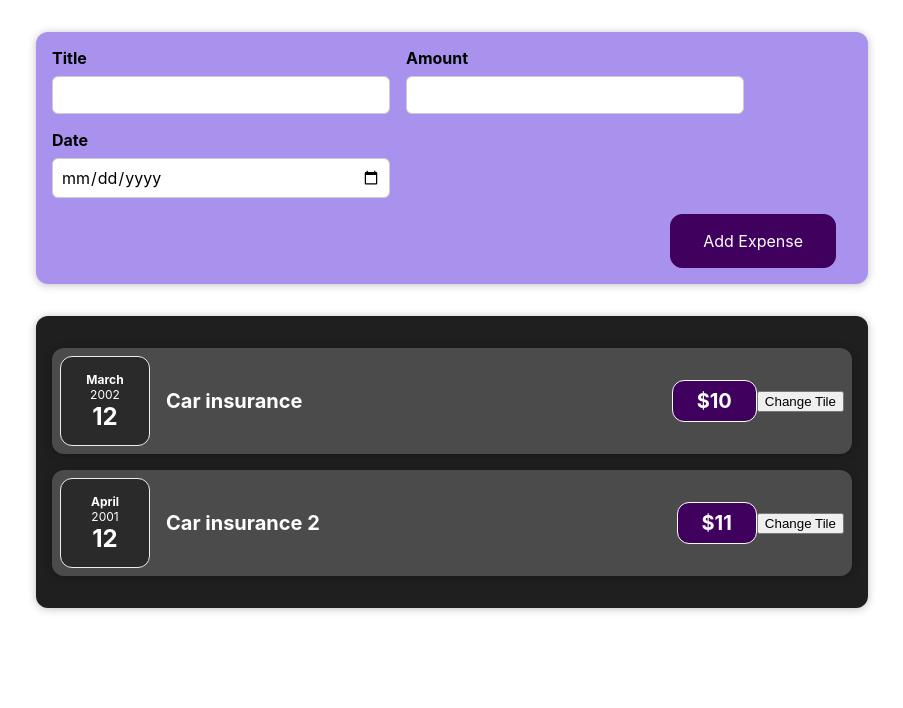
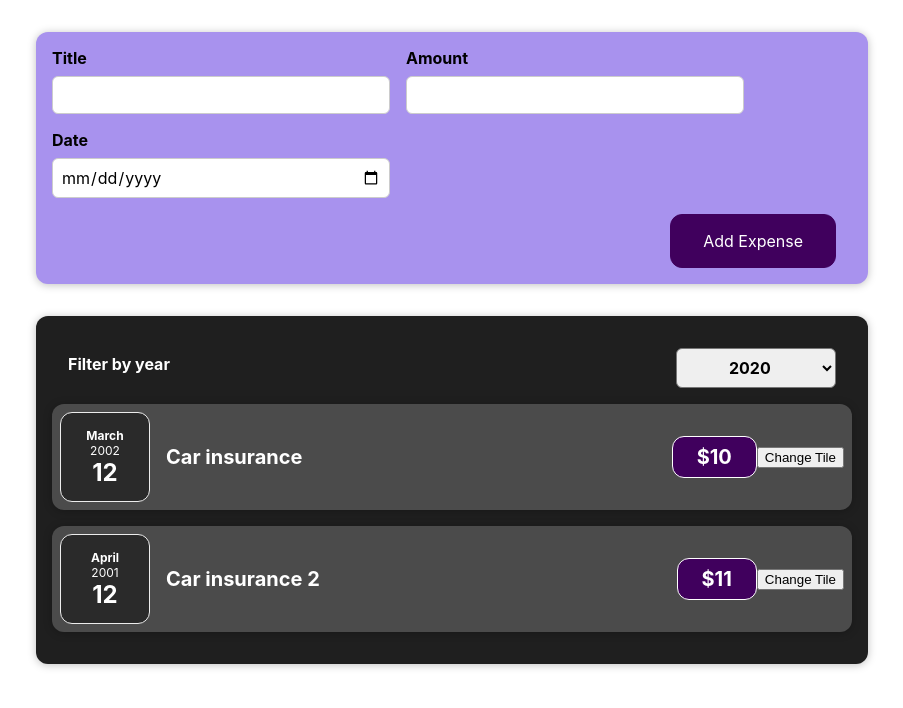
Before and after one commit to DemetreShonia/ReactTuto, a React (Create React App) app in the folder react-tutor/: page / in a window 1280 px wide. Shown: the top 708 px of the page, without its empty margins (188-1091 px from the left). Built offline with nearby package versions, Linux system fonts and the light colour scheme.

Commit message:
Add year filter dropdown

```diff
--- a/react-tutor/src/App.js
+++ b/react-tutor/src/App.js
@@ -16,10 +16,13 @@ function App() {
       date: new Date(2001, 3, 12),
     },
   ];
-
+  const addExpenseHandler = (expense) => {
+    console.log("in APP JS");
+    console.log(expenses);
+  };
   return (
     <div className="App">
-      <NewExpense />
+      <NewExpense onAddExpense={addExpenseHandler} />
       <Expenses items={expenses} />
     </div>
   );
--- a/react-tutor/src/Components/Expenses.js
+++ b/react-tutor/src/Components/Expenses.js
@@ -1,9 +1,20 @@
 import ExpenseItem from "../Components/Expenses/ExpenseItem";
 import "./Expenses.css";
 import Card from "../Components/UI/Card";
+import ExpensesFilter from "./Expenses/ExpensesFilter";
+import { useState } from "react";
 function Expenses(props) {
+  const [filteredYear, setFilteredYear] = useState("2020");
+  const filterChangeHandler = (selectedYear) => {
+    setFilteredYear(selectedYear);
+  };
   return (
+    <div>
       <Card className="expenses">
+        <ExpensesFilter
+          selected={filteredYear}
+          onChangeFilter={filterChangeHandler}
+        />
         <ExpenseItem
           title={props.items[0].title}
           date={props.items[0].date}
@@ -15,6 +26,7 @@ function Expenses(props) {
           amount={props.items[1].amount}
         />
       </Card>
+    </div>
   );
 }
 
--- /dev/null
+++ b/react-tutor/src/Components/Expenses/ExpensesFilter.css
@@ -0,0 +1,24 @@
+.expenses-filter {
+  color: white;
+  padding: 0 1rem;
+}
+
+.expenses-filter__control {
+  display: flex;
+  width: 100%;
+  align-items: center;
+  justify-content: space-between;
+  margin: 1rem 0;
+}
+
+.expenses-filter label {
+  font-weight: bold;
+  margin-bottom: 0.5rem;
+}
+
+.expenses-filter select {
+  font: inherit;
+  padding: 0.5rem 3rem;
+  font-weight: bold;
+  border-radius: 6px;
+}
--- /dev/null
+++ b/react-tutor/src/Components/Expenses/ExpensesFilter.js
@@ -0,0 +1,24 @@
+import React from "react";
+
+import "./ExpensesFilter.css";
+
+const ExpensesFilter = (props) => {
+  const dropdownChangeHandler = (event) => {
+    props.onChangeFilter(event.target.value);
+  };
+  return (
+    <div className="expenses-filter">
+      <div className="expenses-filter__control">
+        <label>Filter by year</label>
+        <select value={props.selected} onChange={dropdownChangeHandler}>
+          <option value="2022">2022</option>
+          <option value="2021">2021</option>
+          <option value="2020">2020</option>
+          <option value="2019">2019</option>
+        </select>
+      </div>
+    </div>
+  );
+};
+
+export default ExpensesFilter;
--- a/react-tutor/src/Components/NewExpense/ExpenseForm.js
+++ b/react-tutor/src/Components/NewExpense/ExpenseForm.js
@@ -1,20 +1,78 @@
+import { useState } from "react";
 import "./ExpenseForm.css";
 
-const ExpenseForm = () => {
+const ExpenseForm = (props) => {
+  const [userInput, setUserInput] = useState({
+    enteredTitle: "",
+    enteredAmount: "",
+    enteredDate: "",
+  });
+  const titleChangeHandler = (event) => {
+    setUserInput((prevState) => {
+      return {
+        ...prevState,
+        enteredTitle: event.target.value,
+      };
+    });
+  };
+  const amountChangeHandler = (event) => {
+    setUserInput((prevState) => {
+      return {
+        ...prevState,
+        enteredAmount: event.target.value,
+      };
+    });
+  };
+  const dateChangeHandler = (event) => {
+    setUserInput((prevState) => {
+      return {
+        ...prevState,
+        enteredDate: event.target.value,
+      };
+    });
+  };
+  const submitHandler = (e) => {
+    e.preventDefault();
+    const expenseData = {
+      title: userInput.enteredTitle,
+      amount: userInput.enteredAmount,
+      date: new Date(userInput.enteredDate),
+    };
+    console.log(expenseData);
+
+    props.onSaveExpenseData(expenseData);
+    setUserInput({ enteredAmount: "", enteredDate: "", enteredTitle: "" });
+  };
   return (
-    <form>
+    <form onSubmit={submitHandler}>
       <div className="new-expense__controls">
         <div className="new-expense__control">
           <label>Title</label>
-          <input type="text" />
+          <input
+            type="text"
+            value={userInput.enteredTitle}
+            onChange={titleChangeHandler}
+          />
         </div>
         <div className="new-expense__control">
           <label>Amount</label>
-          <input type="number" min="0.01" step="0.01" />
+          <input
+            type="number"
+            value={userInput.enteredAmount}
+            min="0.01"
+            step="0.01"
+            onChange={amountChangeHandler}
+          />
         </div>
         <div className="new-expense__control">
           <label>Date</label>
-          <input type="date" min="2019-01-01" max="2022-12-31" />
+          <input
+            type="date"
+            value={userInput.enteredDate}
+            min="2019-01-01"
+            max="2022-12-31"
+            onChange={dateChangeHandler}
+          />
         </div>
       </div>
       <div className="new-expense__actions">
--- a/react-tutor/src/Components/NewExpense/NewExpense.js
+++ b/react-tutor/src/Components/NewExpense/NewExpense.js
@@ -2,10 +2,17 @@ import "./NewExpense.css";
 
 import ExpenseForm from "./ExpenseForm";
 
-const NewExpense = () => {
+const NewExpense = (props) => {
+  const saveExpenseDataHandler = (enteredExpenseData) => {
+    const expenseData = {
+      ...enteredExpenseData,
+      id: Math.random().toString(),
+    };
+    props.onAddExpense(expenseData);
+  };
   return (
     <div className="new-expense">
-      <ExpenseForm />
+      <ExpenseForm onSaveExpenseData={saveExpenseDataHandler} />
     </div>
   );
 };
```
Lines whose indentation alone changed are shown as unchanged.
